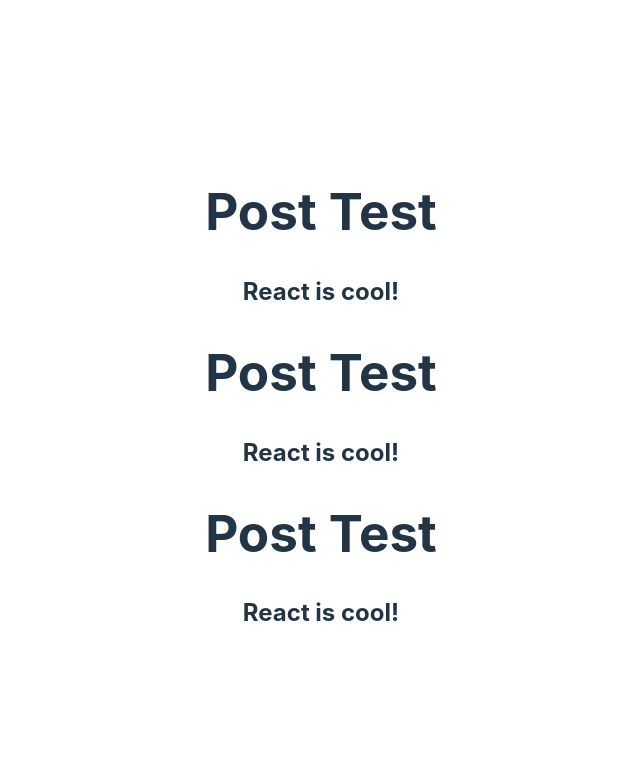
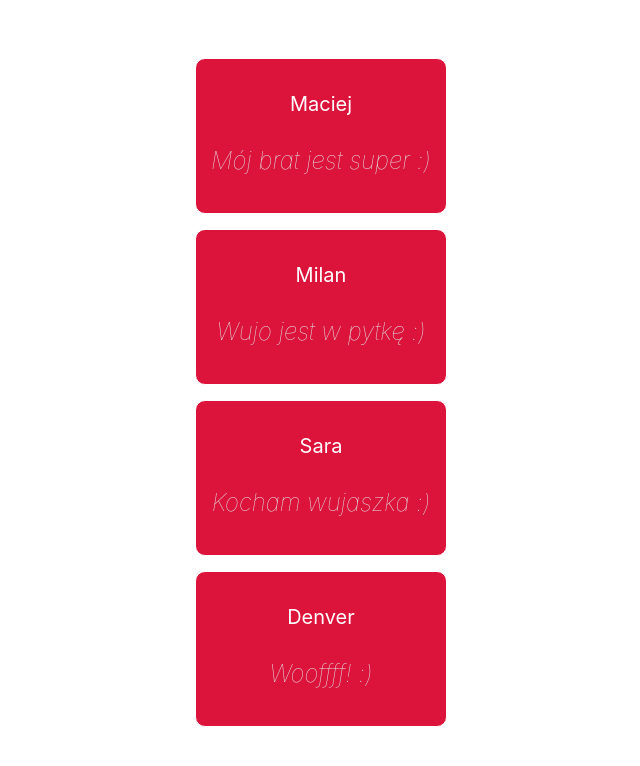
Before and after one commit to qkiczw/vitereactprzypomnienie, a React (Vite) app: page / in a window 1280 px wide. Shown: the top 766 px of the page, without its empty margins (319-959 px from the left). Built offline with nearby package versions, Linux system fonts and the light colour scheme.

Commit message:
Add props and css modules styles.

```diff
--- a/src/App.jsx
+++ b/src/App.jsx
@@ -6,9 +6,10 @@
 function App() {
   return (
     <>
-      <Post />
-      <Post />
-      <Post />
+      <Post author={"Maciej"} body={"Mój brat jest super :)"} />
+      <Post author={"Milan"} body={"Wujo jest w pytkę :)"} />
+      <Post author={"Sara"} body={"Kocham wujaszka :)"} />
+      <Post author={"Denver"} body={"Wooffff! :)"} />
     </>
   );
 }
--- a/src/components/Post/Post.jsx
+++ b/src/components/Post/Post.jsx
@@ -1,11 +1,12 @@
-const quotes = ["React is cool!", "React is awesome :)"];
+import styles from "./Post.module.css";
 
-function Post() {
-  const chosenQuote = Math.random() > 0.5 ? quotes[0] : quotes[1];
+function Post({ author, body }) {
   return (
     <>
-      <h1>Post Test</h1>
-      <h2>{chosenQuote}</h2>
+      <div className={styles.postContainer}>
+        <p className={styles.author}>{author}</p>
+        <p className={styles.post}>{body}</p>
+      </div>
     </>
   );
 }
--- /dev/null
+++ b/src/components/Post/Post.module.css
@@ -0,0 +1,18 @@
+.postContainer {
+  background-color: crimson;
+  border: 1px solid #fff;
+  border-radius: 10px;
+  max-width: 310px;
+  margin-bottom: 15px;
+  padding: 10px 15px;
+}
+.author {
+  font-size: 1.25rem;
+  color: #fff;
+}
+.post {
+  color: #e2e2e2;
+  font-size: 1.5rem;
+  font-weight: 100;
+  font-style: italic;
+}
```
